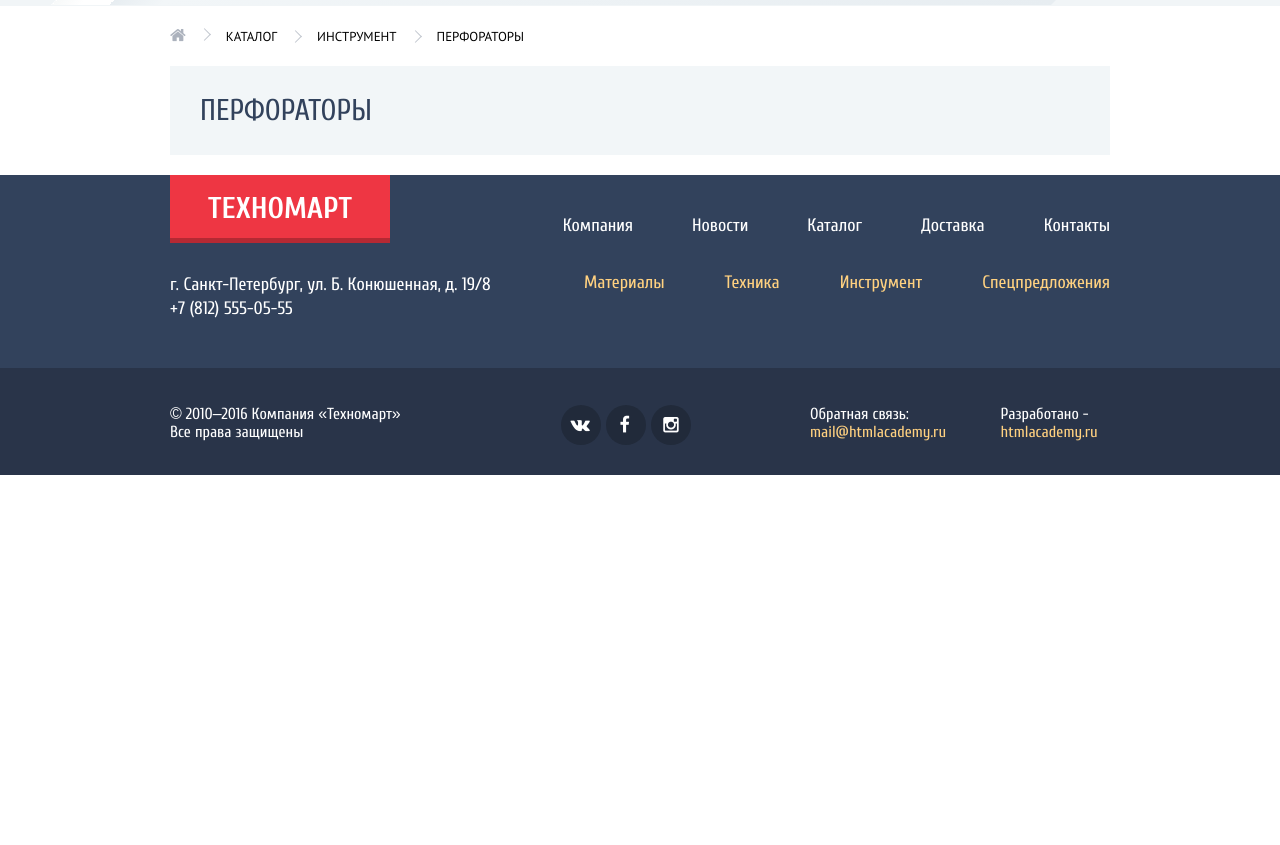
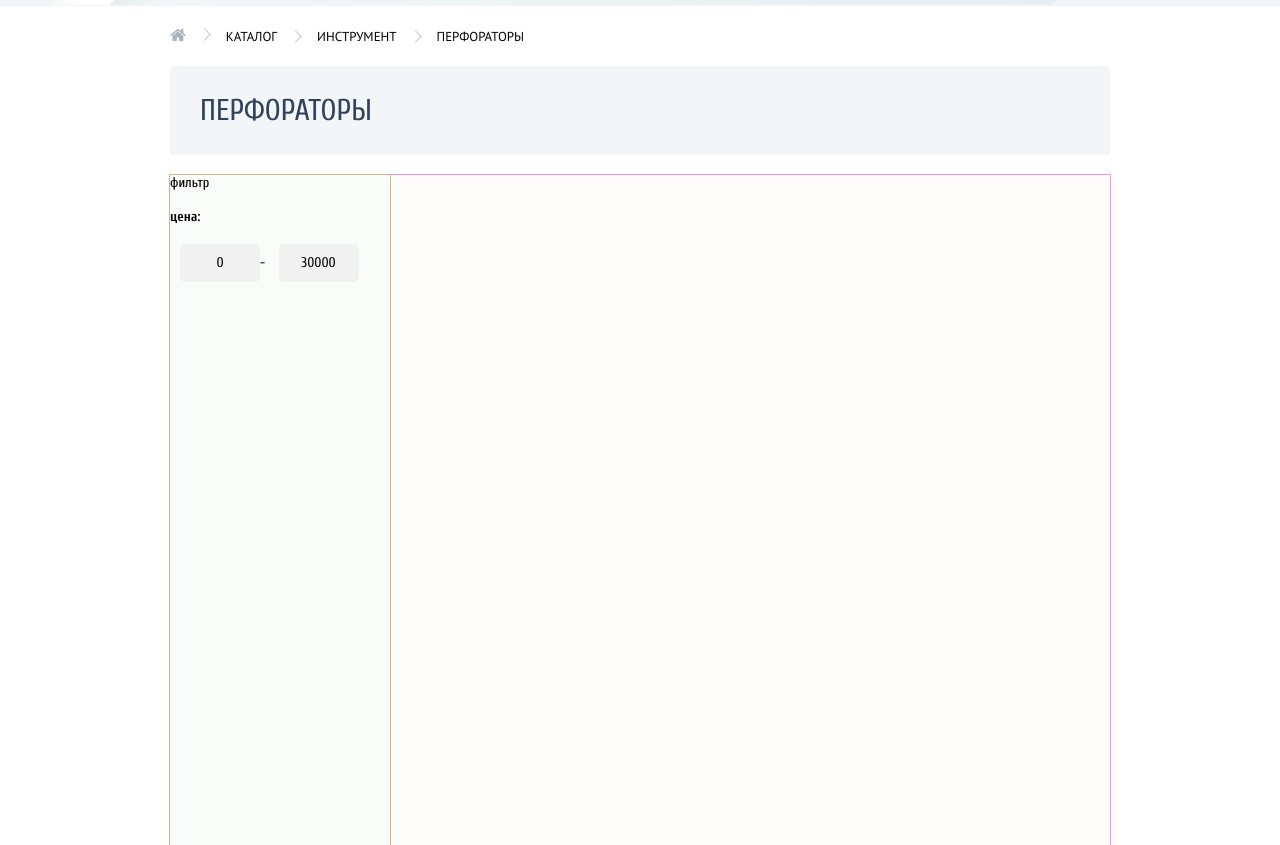
Before and after one commit to AndrewChanse/Technomart, a plain HTML site: page catalog.html in a window 1280 px wide. Shown: the part 315-1160 px from the top of the page. Before the commit the page ends 800 px from the top, so only its background shows below. Drawn offline with Linux system fonts and the light colour scheme; files whose address does not match are found by name.

Commit message:
form inputs added

```diff
--- a/catalog.html
+++ b/catalog.html
@@ -66,11 +66,27 @@
 				<li class="breadcrumbs__item">перфораторы</li>
 			</ul>
 		</nav>
-		<h3 class="item-title">перфораторы</h2>
+		<h3 class="item-title">перфораторы</h3>
 		<main class="shop">
-			<section class="shop__selectColumn">
-
-			</section>
+			<form class="shop__options">
+				<div class="priceFilter">
+					<span class="priceFilter__title">фильтр</span>
+					<h4 class="priceFilter__price">цена:</h4>
+					<div class="priceFilter__priceScale">
+						<div class="fullScale">
+							<span class="fullScale__Range">
+							</span>
+						</div>
+						<div class="priceWindows">
+							<input class="priceWindows__input" type="text" name="min" value="0">-
+							</input>
+							<label>
+								<input class="priceWindows__input" type="text" name="max" value="30000"></input>
+							</label>
+						</div>
+					</div>
+				</div>
+			</form>
 
 		</main>
 		<!-- <section class="popular popular-goods">
--- a/css/style.css
+++ b/css/style.css
@@ -1087,10 +1087,31 @@ a.brand:active {
 /*----------CATALOG STYLES---------*/
 .shop {
 	display: flex;
-}
-
-.shop__selectColumn {
-
+	min-height: 120.2rem;
+	width: 100%;
+	box-shadow: 0 0 0 1px #ff92de;
+	background-color: rgba(255,237,241, 0.2);
+}
+
+.shop__options {
+	display: flex;
+	flex-direction: column;
+	min-height: 74.6rem;
+	width: 22rem;
+	box-shadow: 0 0 0 1px tan;
+	background-color: rgba(218,255,239, 0.2);
+}
+
+.priceWindows__input {
+	display: inline-block;
+	margin-left: 10px;
+	width: 80px;
+	height: 38px;
+	font: inherit;
+	text-align: center;
+	border: none;
+	border-radius: 5px;
+	background-color: #f1f1f1;
 }
 /*---------------------------------*/
 
```
